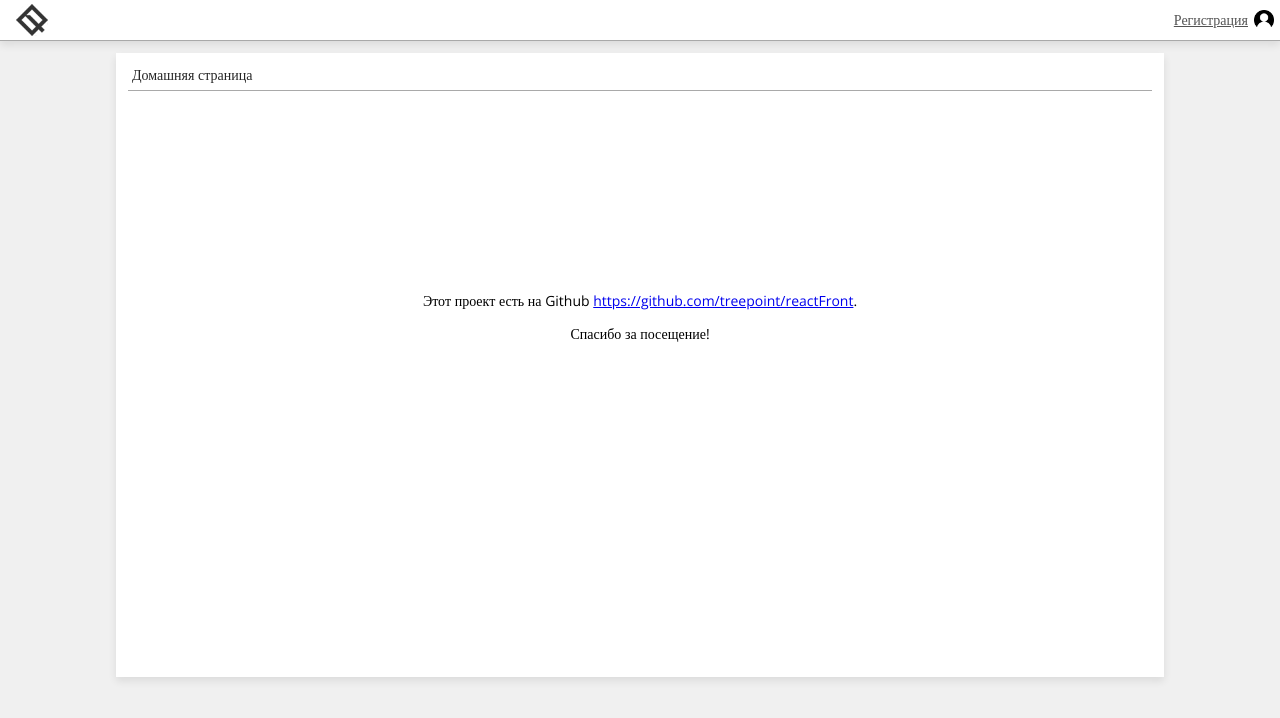
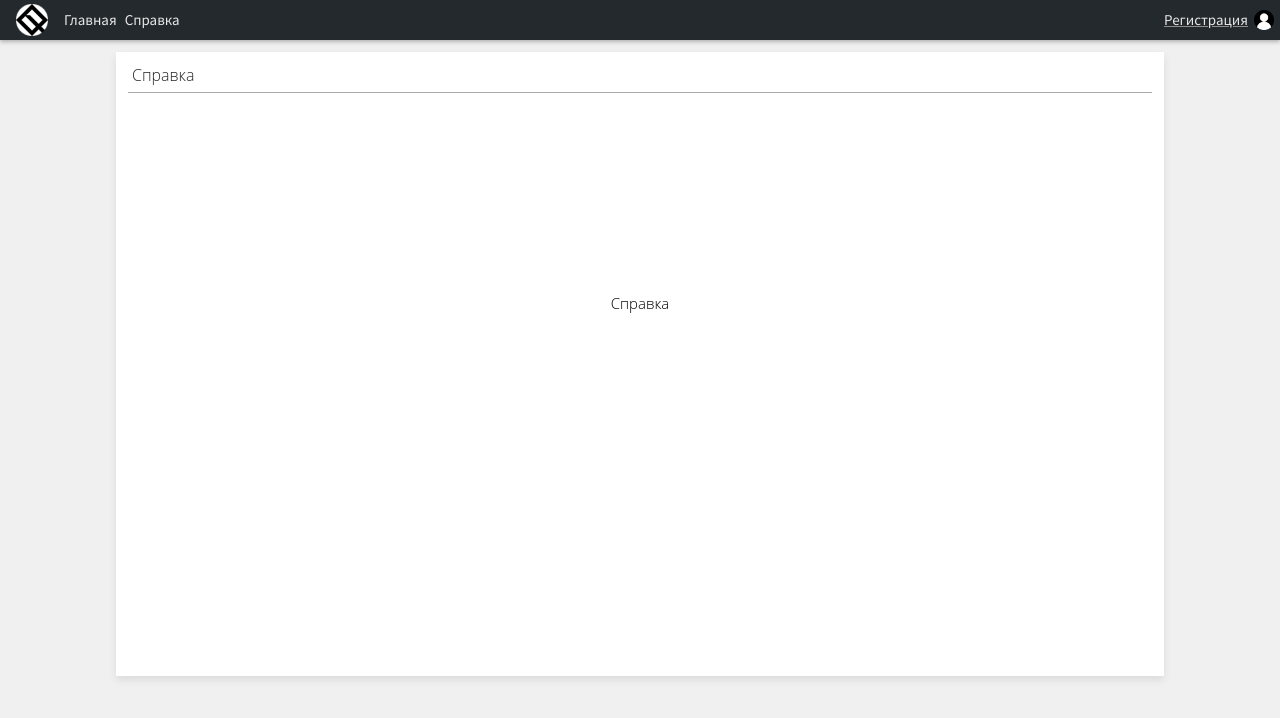
Before and after one commit to treepoint/reactFront, a React app: page /about in a window 1280 px wide. Built offline with nearby package versions, Linux system fonts and the light colour scheme.

Commit message:
some CSS update

```diff
--- a/package.json
+++ b/package.json
@@ -7,6 +7,7 @@
     "react-dom": "^16.11.0",
     "react-html-parser": "^2.0.2",
     "react-redux": "^7.1.3",
+    "react-router-dom": "^5.1.2",
     "react-scripts": "^3.2.0",
     "redux": "^4.0.4",
     "redux-devtools": "^3.5.0"
--- a/public/index.html
+++ b/public/index.html
@@ -3,8 +3,9 @@
   <head>
     <meta charset="utf-8" />
     <link
-      href="https://fonts.googleapis.com/css?family=Open+Sans:400,400i,700&amp;subset=cyrillic"
+      href="https://fonts.googleapis.com/css?family=Source+Sans+Pro"
       rel="stylesheet"
+      type="text/css"
     />
     <link rel="shortcut icon" type="image/x-icon" href="./favicon.ico" />
     <title>Reaction</title>
--- a/src/Components/Button/Button.css
+++ b/src/Components/Button/Button.css
@@ -3,8 +3,8 @@
   padding: 6px 12px;
   border: 1px solid rgba(138, 138, 138, 0.73);
   border-radius: 2px;
-  font-family: "Open Sans";
-  font-size: 14px;
+  font-family: "Source Sans Pro";
+  font-size: 15px;
   margin-top: 12px;
   border-radius: 4px;
 }
--- a/src/Components/DefaultLabel/defaultLabel.css
+++ b/src/Components/DefaultLabel/defaultLabel.css
@@ -1,6 +1,6 @@
 .lable {
   font-size: 13.3333px;
-  font-family: "Open Sans";
+  font-family: "Source Sans Pro";
   margin: 4px;
   color: #000000;
 }
--- a/src/Components/Input/Input.css
+++ b/src/Components/Input/Input.css
@@ -2,7 +2,7 @@
   width: 100%;
   border-bottom: 1px solid rgba(138, 138, 138, 0.73);
   height: 20px;
-  font-size: 14px;
+  font-size: 15px;
   margin: 6px 0;
   border-top: 1px solid rgba(138, 138, 138, 0);
   border-left: 1px solid rgba(138, 138, 138, 0);
--- a/src/Components/LabelValidation/labelValidation.css
+++ b/src/Components/LabelValidation/labelValidation.css
@@ -1,6 +1,6 @@
 .validation {
   font-size: 13.3333px;
-  font-family: "Open Sans";
+  font-family: "Source Sans Pro";
   margin-top: 2px;
   margin-bottom: 4px;
   color: #863636;
--- a/src/Components/LoginButton/loginButton.css
+++ b/src/Components/LoginButton/loginButton.css
@@ -5,23 +5,22 @@
   height: 20px;
   margin-top: 10px;
   display: flex;
-  color: #535353;
+  color: rgb(230, 230, 230);
   padding-right: 26px;
   border: 0;
-  font-family: "Open Sans";
-  font-size: 14px;
   text-decoration: underline;
   margin-right: 6px;
   -moz-user-select: none;
   -khtml-user-select: none;
   -webkit-user-select: none;
   user-select: none;
+  text-decoration-color: #8e8e8e;
 }
 
 .loginButton:hover {
-  color: #000;
+  color: rgb(173, 173, 173);
 }
 
 .loginButton:active {
-  color: rgb(56, 56, 56);
+  color: rgb(150, 150, 150);
 }
--- /dev/null
+++ b/src/Components/MainMenu/MainMenu.js
@@ -0,0 +1,19 @@
+import React from "react";
+import "./mainMenu.css";
+
+class MainMenu extends React.Component {
+  render() {
+    return (
+      <div className="menu">
+        <a className="link" href="/">
+          Главная
+        </a>
+        <a className="link" href="/about">
+          Справка
+        </a>
+      </div>
+    );
+  }
+}
+
+export default MainMenu;
--- /dev/null
+++ b/src/Components/MainMenu/mainMenu.css
@@ -0,0 +1,20 @@
+.menu {
+  height: 20px;
+  margin-top: 10px;
+  margin-left: 12px;
+}
+
+.link {
+  padding: 4px;
+  color: rgb(230, 230, 230);
+  text-decoration: none;
+  user-select: none;
+}
+
+.link:hover {
+  color: rgb(173, 173, 173);
+}
+
+.link:active {
+  color: rgb(150, 150, 150);
+}
--- a/src/Components/Page/page.css
+++ b/src/Components/Page/page.css
@@ -13,7 +13,7 @@
 
 .title {
   margin-top: 0;
-  font-size: 14px;
+  font-size: 16px;
   margin-left: 4px;
   color: #252525;
 }
--- a/src/Containers/App/App.js
+++ b/src/Containers/App/App.js
@@ -1,10 +1,12 @@
 import React from "react";
+import { BrowserRouter as Router, Switch, Route } from "react-router-dom";
 import { connect } from "react-redux";
 import { setRegistrationWindowState } from "../../Store/actions";
 import Header from "../Header/Header";
 import Registration from "../Forms/Registration";
 import ModalWindow from "../../Components/ModalWindow/ModalWindow";
-import HomePage from "../../Containers/Contents/HomePage";
+import Home from "../Contents/Home";
+import About from "../../Containers/Contents/About";
 
 import "./app.css";
 
@@ -19,7 +21,17 @@ class App extends React.Component {
     return (
       <body>
         <Header />
-        <HomePage />
+
+        <Router>
+          <Switch>
+            <Route path="/about">
+              <About />
+            </Route>
+            <Route path="/">
+              <Home />
+            </Route>
+          </Switch>
+        </Router>
         {!!this.props.isRegistrationModalWindowActive ? (
           <ModalWindow
             contentToWrap={<Registration />}
--- /dev/null
+++ b/src/Containers/Contents/About.js
@@ -0,0 +1,18 @@
+import React from "react";
+import Page from "../../Components/Page/Page";
+
+class About extends React.Component {
+  render() {
+    return (
+      <Page title="Справка">
+        <div style={{ marginTop: "25vh" }}>
+          <center>
+            <p>Справка</p>
+          </center>
+        </div>
+      </Page>
+    );
+  }
+}
+
+export default About;
--- a/src/Containers/Contents/HomePage.js
+++ b/src/Containers/Contents/Home.js
@@ -1,7 +1,7 @@
 import React from "react";
 import Page from "../../Components/Page/Page";
 
-class HomePage extends React.Component {
+class Home extends React.Component {
   render() {
     return (
       <Page title="Домашняя страница">
@@ -22,4 +22,4 @@ class HomePage extends React.Component {
   }
 }
 
-export default HomePage;
+export default Home;
--- a/src/Containers/Header/Header.css
+++ b/src/Containers/Header/Header.css
@@ -1,21 +1,21 @@
 .header {
   width: 100%;
   height: 40px;
-  display: block;
   margin-top: 0px;
-  box-shadow: 0px 4px 8px #00000017;
-  border-bottom: 1px solid rgba(138, 138, 138, 0.73);
-  background: #ffffff;
+  box-shadow: 0px 2px 4px #51505061;
+  background: #24292e;
   display: flex;
+  font-family: "Source Sans Pro";
 }
 
 .logo {
   width: 40px;
   margin-top: 4px;
   margin-left: 8px;
-  opacity: 0.8;
+  opacity: 1;
+  display: "contents";
 }
 
 .logo:hover {
-  opacity: 1;
+  opacity: 0.8;
 }
--- a/src/Containers/Header/Header.js
+++ b/src/Containers/Header/Header.js
@@ -1,5 +1,6 @@
 import React from "react";
 import LoginButton from "../../Components/LoginButton/LoginButton";
+import MainMenu from "../../Components/MainMenu/MainMenu";
 import logo from "../../Images/logo.png";
 import "./header.css";
 
@@ -7,13 +8,17 @@ class Header extends React.Component {
   render() {
     return (
       <div className="header">
+        <a href="/" style={{ display: "contents" }}>
           <div
             className="logo"
             style={{
-            background: "url(" + logo + ") no-repeat scroll 100% 0 transparent",
+              background:
+                "url(" + logo + ") no-repeat scroll 100% 0 transparent",
               backgroundSize: "32px 32px"
             }}
           />
+        </a>
+        <MainMenu />
         <LoginButton />
       </div>
     );
--- a/src/index.css
+++ b/src/index.css
@@ -1,6 +1,6 @@
 .root {
   font-family: "Open Sans";
-  font-size: 14px;
+  font-size: 15px;
   font-weight: 100;
 }
 
```
Also changed, not shown: 1 other file. Lines whose indentation alone changed are shown as unchanged.
